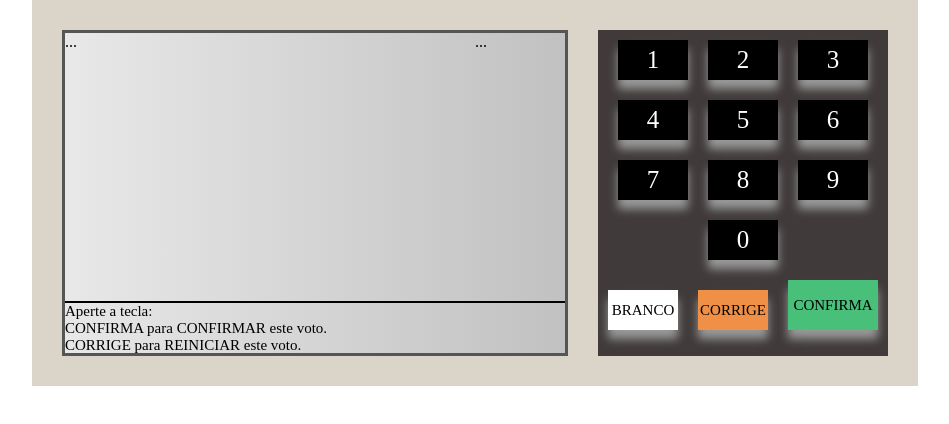
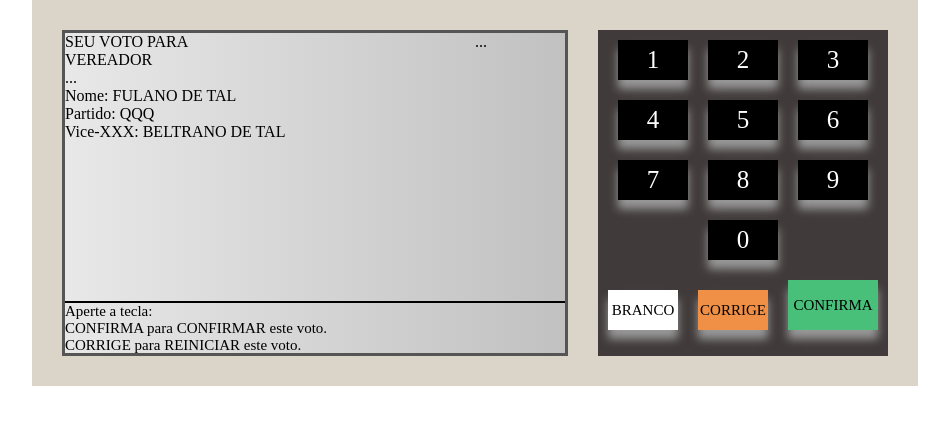
Before and after one commit to Padawan-Dev/BallotBox, a plain HTML site: page index.html in a window 1280 px wide. Shown: the whole page, without its empty margins (165-1114 px from the left). Drawn offline with Linux system fonts and the light colour scheme.

Commit message:
Creates divisions of candidate information

```diff
--- a/index.html
+++ b/index.html
@@ -11,7 +11,22 @@
     <div class="urna">
         <div class="tela">
             <div class="tela--top">
-                <div class="tela--top--left">...</div>
+                <div class="tela--top--left">
+                    <div class="tela--top--left-1">
+                        <span>SEU VOTO PARA</span> <!--USADO O ELEM SPAN PARA QDO TIRAR O ELEMENTO SPAN POR JS, NAO ALTERAR O COMPORTAMENTO DO ELEM PAI -->
+                    </div>
+                    <div class="tela--top--left-2">
+                        <span>VEREADOR</span>
+                    </div>
+                    <div class="tela--top--left-3">
+                        ... <!--AREA RESERVADA PARA INSERIR NUMEROS DO CANDIDATO ESCOLHIDO-->
+                    </div>
+                    <div class="tela--top--left-4">
+                        Nome: FULANO DE TAL <br/>
+                        Partido: QQQ <br/>
+                        Vice-XXX: BELTRANO DE TAL
+                    </div>
+                </div>
                 <div class="tela--top--right">...</div>
             </div>
             <div class="tela--down">
```
